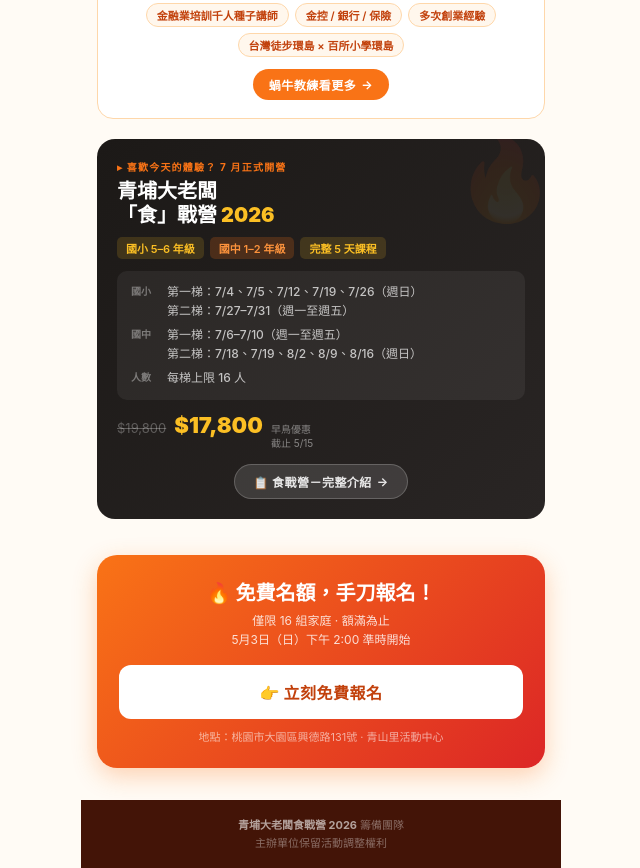
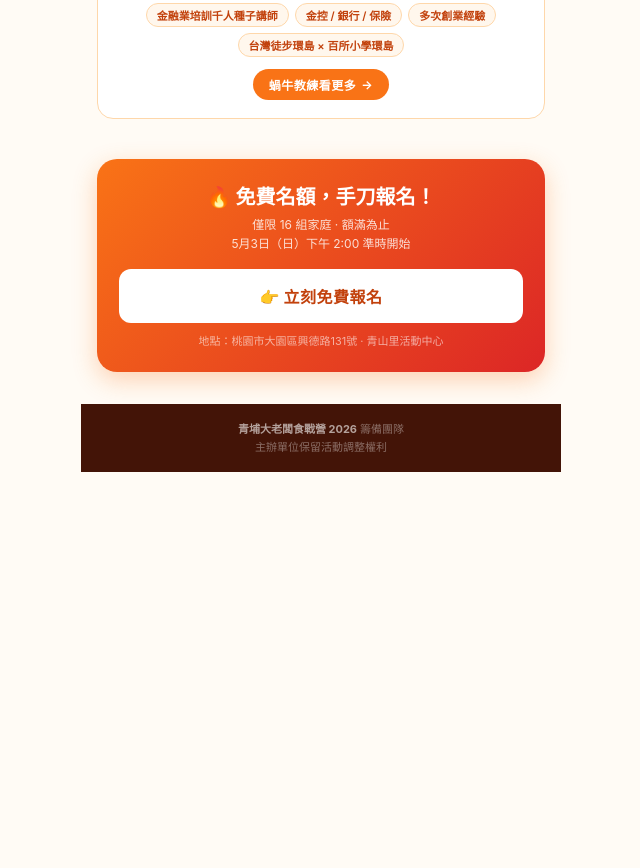
Before and after one commit to fpclass99-ui/mw-seminar1-2026, a plain HTML site: page index.html in a window 1280 px wide. Shown: the part 1248-2116 px from the top of the page, without its empty margins (319-959 px from the left). After the commit the page ends 1720 px from the top, so only its background shows below. Drawn offline with Linux system fonts and the light colour scheme.

Commit message:
Update index.html

```diff
--- a/index.html
+++ b/index.html
@@ -346,40 +346,7 @@ body {
   </div>
 </div>
 
-<!-- CAMP PROMO -->
-<div class="camp-promo">
-  <div class="cp-eyebrow">▸ 喜歡今天的體驗？ 7 月正式開營</div>
-  <div class="cp-title">青埔大老闆<br>「食」戰營 <em>2026</em></div>
-  <div class="session-tags">
-    <span class="st st-elem">國小 5–6 年級</span>
-    <span class="st st-mid">國中 1–2 年級</span>
-    <span class="st st-elem">完整 5 天課程</span>
-  </div>
-  <div class="camp-details">
-    <div class="cd-row">
-      <span class="cd-label">國小</span>
-      <span class="cd-val">第一梯：7/4、7/5、7/12、7/19、7/26（週日）<br>第二梯：7/27–7/31（週一至週五）</span>
-    </div>
-    <div class="cd-row">
-      <span class="cd-label">國中</span>
-      <span class="cd-val">第一梯：7/6–7/10（週一至週五）<br>第二梯：7/18、7/19、8/2、8/9、8/16（週日）</span>
-    </div>
-    <div class="cd-row">
-      <span class="cd-label">人數</span>
-      <span class="cd-val">每梯上限 16 人</span>
-    </div>
-  </div>
-  <div class="price-row">
-    <div class="price-original">$19,800</div>
-    <div class="price-early">$17,800</div>
-    <div class="price-note">早鳥優惠<br>截止 5/15</div>
-  </div>
-  <div style="text-align:center">
-    <a class="camp-more-link" href="https://fpclass99-ui.github.io/bigboss-2026/" target="_blank">📋 食戰營－完整介紹</a>
-  </div>
-</div>
 
-<div style="height:16px"></div>
 
 <!-- CTA -->
 <div class="cta-section">
```
